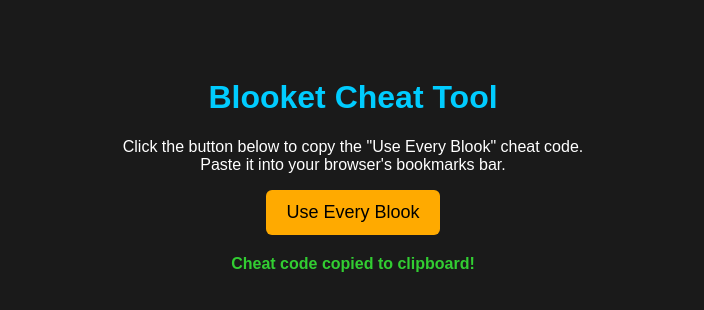
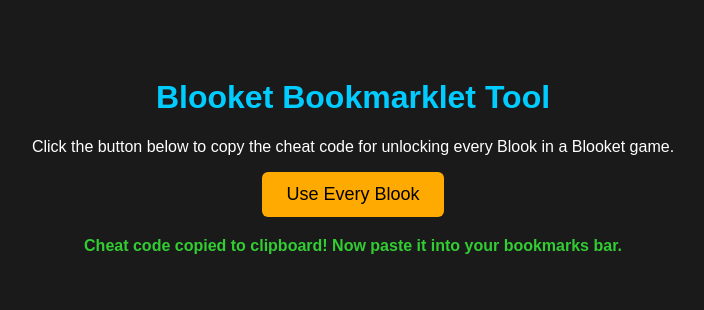
Before and after one commit to astriomonk/Blooket-cheat, a plain HTML site: page index.html in a window 1280 px wide. Both pictures are taken after a click on the button "Use Every Blook". Shown: the whole page, without its empty margins (287-991 px from the left). Drawn offline with Linux system fonts and the light colour scheme.

Commit message:
Update index.html

```diff
--- a/index.html
+++ b/index.html
@@ -1,14 +1,14 @@
 <!DOCTYPE html>
 <html lang="en">
 <head>
-  <meta charset="UTF-8" />
-  <meta name="viewport" content="width=device-width, initial-scale=1.0"/>
-  <title>Blooket - Use Every Blook</title>
+  <meta charset="UTF-8">
+  <meta name="viewport" content="width=device-width, initial-scale=1.0">
+  <title>Blooket - Use Every Blook Cheat Tool</title>
   <style>
     body {
-      background: #1a1a1a;
+      background-color: #1a1a1a;
       color: white;
-      font-family: sans-serif;
+      font-family: Arial, sans-serif;
       text-align: center;
       padding: 50px;
     }
@@ -16,15 +16,15 @@
       color: #00ccff;
     }
     button {
-      background: #ffaa00;
+      background-color: #ffaa00;
       border: none;
-      padding: 12px 20px;
+      padding: 12px 24px;
       font-size: 18px;
       border-radius: 6px;
       cursor: pointer;
     }
     button:hover {
-      background: #e69500;
+      background-color: #e69500;
     }
     .copied {
       margin-top: 20px;
@@ -34,33 +34,34 @@
   </style>
 </head>
 <body>
-  <h1>Blooket Cheat Tool</h1>
-  <p>Click the button below to copy the "Use Every Blook" cheat code.<br>Paste it into your browser's bookmarks bar.</p>
-  <button onclick="copyCheat()">Use Every Blook</button>
+  <h1>Blooket Bookmarklet Tool</h1>
+  <p>Click the button below to copy the cheat code for unlocking every Blook in a Blooket game.</p>
+  <button onclick="copyCheatCode()">Use Every Blook</button>
   <div class="copied" id="copiedText"></div>
 
   <script>
-    function copyCheat() {
-      const code = `javascript:(() => {
-  let blooks = Object.keys(require('webpack').c)
-    .find(x => Object.values(require('webpack').c[x].exports).some(y => y?.toString().includes('UFO')))
-  let gameState = Object.values(require('webpack').c[blooks].exports).find(x => x?.toString().includes('UFO'))?.__proto__?.stateNode;
-  if (gameState) {
-    gameState.setState({ unlockedBlooks: Object.keys(gameState.props.client.blooks) });
-    alert('All Blooks unlocked (visual only).');
-  } else {
-    alert('Failed to unlock Blooks. Are you in a game?');
-  }
-})();`;
+    function copyCheatCode() {
+      const code = `javascript:(function(){
+        const gameState = window.gameState;  // Reference to the gameState object
+        if (gameState) {
+          // Set unlockedBlooks to all available blooks
+          gameState.setState({ unlockedBlooks: Object.keys(gameState.props.client.blooks) });
+          alert('All Blooks unlocked!');
+        } else {
+          alert('Failed to find game state. Ensure you are in a game.');
+        }
+      })();`;
 
+      // Create a temporary textarea to hold the bookmarklet code
       const temp = document.createElement('textarea');
       temp.value = code;
       document.body.appendChild(temp);
-      temp.select();
-      document.execCommand('copy');
-      document.body.removeChild(temp);
+      temp.select();  // Select the text
+      document.execCommand('copy');  // Copy to clipboard
+      document.body.removeChild(temp);  // Remove the textarea after copying
 
-      document.getElementById('copiedText').textContent = 'Cheat code copied to clipboard!';
+      // Provide feedback to the user that the code has been copied
+      document.getElementById('copiedText').textContent = 'Cheat code copied to clipboard! Now paste it into your bookmarks bar.';
     }
   </script>
 </body>
```
